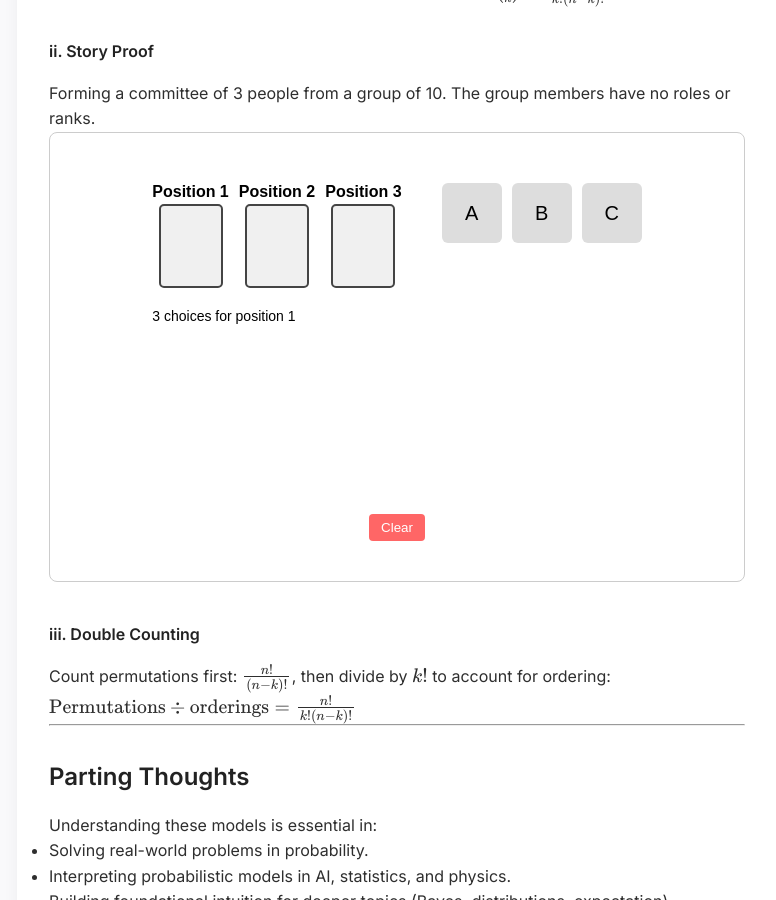
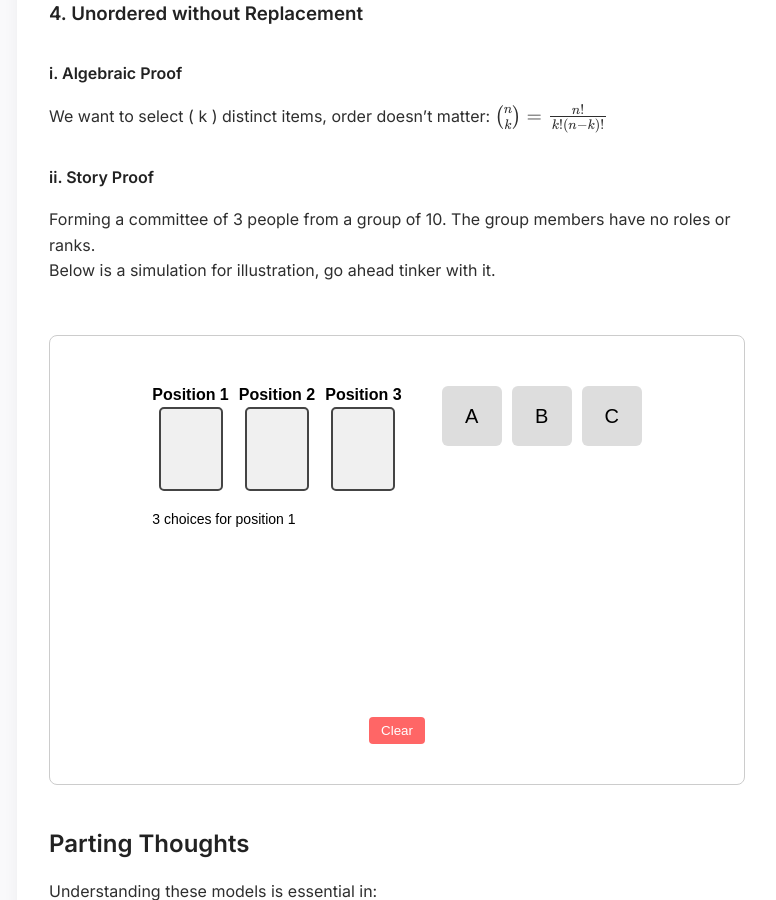
Before and after one commit to 21f3002975/21f3002975.github.io, a Jekyll site: the page built from index.md, in a window 1280 px wide and 900 px high, scrolled down 10791 px. Shown: the whole window, without its empty margins (307-1083 px from the left). Built offline with Jekyll 4.4.1, drawn with Linux system fonts in a browser that asks for light colours; nearby versions of some CDN libraries; some of the changed text lies outside the part shown.

Commit message:
Simulator updated

```diff
--- a/index.md
+++ b/index.md
@@ -239,7 +239,6 @@ Below is a simulation for illustration, go ahead tinker with it.
 
 <iframe src="/visualizations/ordered-replacement.html" width="100%" height="450" style="border: 1px solid #ccc; border-radius: 8px;"></iframe>
 
----
 
 ### 2. **Ordered without Replacement**
 
@@ -255,10 +254,12 @@ So that total options will be \( n \times (n-1) \times \ldots (n-k+1) \). Multip
 $$
 P(n, k) = \frac{n!}{(n - k)!}
 $$
+
+Below is a simulation for illustration, go ahead tinker with it.
+
 <br><br>
 <iframe src="/visualizations/ordered-no-replacement.html" width="100%" height="450" style="border: 1px solid #ccc; border-radius: 8px;"></iframe>
 
----
 
 ### 3. **Unordered with Replacement**
 
@@ -321,13 +322,14 @@ $$
 
 under the constraint that \( x, y, z, w \geq 0 \) and are integers. This is a **partitioning problem**, and while solving it exactly involves a bit more than stars and bars (because of coefficients), the underlying **counting structure** is very similar: you're **placing indistinct units (stars) into labeled bins (bill types), with repetition and without caring about order**.
 
+Below is a simulation for illustration, go ahead tinker with it.
+
 <br><br>
 <iframe src="/visualizations/unordered-replacement.html" width="100%" height="450" style="border: 1px solid #ccc; border-radius: 8px;"></iframe>
 
----
-
 
 ### 4. **Unordered without Replacement**
+
 #### i. Algebraic Proof
 We want to select \( k \) distinct items, order doesn’t matter:
 $$ \binom{n}{k} = \frac{n!}{k!(n-k)!} $$
@@ -335,12 +337,11 @@ $$ \binom{n}{k} = \frac{n!}{k!(n-k)!} $$
 #### ii. Story Proof
 Forming a committee of 3 people from a group of 10. The group members have no roles or ranks.
 
+Below is a simulation for illustration, go ahead tinker with it.
+
+<br><br>
 <iframe src="/visualizations/unordered-no-replacement.html" width="100%" height="450" style="border: 1px solid #ccc; border-radius: 8px;"></iframe>
 
-#### iii. Double Counting
-Count permutations first: $$\frac{n!}{(n-k)!} $$, then divide by $$ k! $$ to account for ordering: $$ \text{Permutations} \div \text{orderings} = \frac{n!}{k!(n-k)!} $$
-
----
 
 ## Parting Thoughts
 
--- a/visualizations/unordered-replacement.html
+++ b/visualizations/unordered-replacement.html
@@ -87,14 +87,16 @@
 <body>
   <h2>Stars and bars demo</h2>
   <div id="input-section">
-    <label>Number of Stars (max 9):
-      <input type="number" id="star-count" min="1" max="9" maxlength="1" style="appearance: textfield;" />
-    </label><br />
-    <label>Number of Groups (max 9):
-      <input type="number" id="group-count" min="1" max="9" maxlength="1" style="appearance: textfield;" />
-    </label><br />
-    <button onclick="startDemo()">Generate demo</button>
+  <div class="input-row">
+    <label for="star-count">Number of Stars (max 9):</label>
+    <input type="number" id="star-count" min="1" max="9" maxlength="1" />
   </div>
+  <div class="input-row">
+    <label for="group-count">Number of Groups (max 9):</label>
+    <input type="number" id="group-count" min="1" max="9" maxlength="1" />
+  </div>
+  <button onclick="startDemo()">Generate demo</button>
+</div>
 
   <div id="demo-section" class="hidden">
     <div class="counter" id="counter"></div>
```
